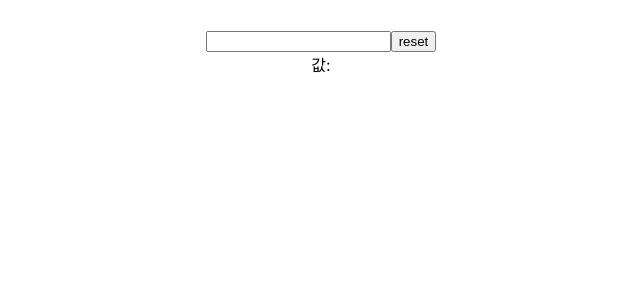
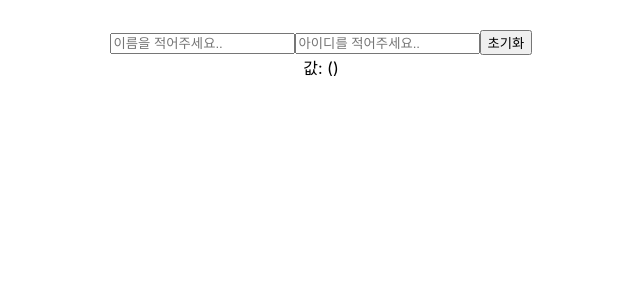
Before and after one commit to 2yunseong/econo-frontend-study, a React (Create React App) app in the folder frontend-study/: page / in a window 1280 px wide. Shown: the top 300 px of the page, without its empty margins (319-959 px from the left). Built offline with nearby package versions, Linux system fonts and the light colour scheme.

Commit message:
feat : modify InputSample

```diff
--- a/frontend-study/src/input/InputSample.js
+++ b/frontend-study/src/input/InputSample.js
@@ -1,20 +1,46 @@
 import React, { useState } from "react";
 
 const InputSample = () => {
-  const [text, setText] = useState("");
+  const [user, setUser] = useState({
+    username: "",
+    id: "",
+  });
+
+  const { username, id } = user;
 
   const handleInputChange = (e) => {
-    setText(e.target.value);
+    const { value, name } = e.target;
+    setUser({
+      ...user,
+      [name]: value,
+    });
   };
 
   const handleClickResetButton = (e) => {
-    setText("");
+    setUser({
+      username: "",
+      id: "",
+    });
   };
+
   return (
     <div>
-      <input onChange={handleInputChange} value={text} />
-      <button onClick={handleClickResetButton}>reset</button>
-      <div>값: {text}</div>
+      <input
+        name="username"
+        placeholder="이름을 적어주세요.."
+        onChange={handleInputChange}
+        value={username}
+      />
+      <input
+        name="id"
+        placeholder="아이디를 적어주세요.."
+        onChange={handleInputChange}
+        value={id}
+      />
+      <button onClick={handleClickResetButton}>초기화</button>
+      <div>
+        값: {username}({id})
+      </div>
     </div>
   );
 };
```
